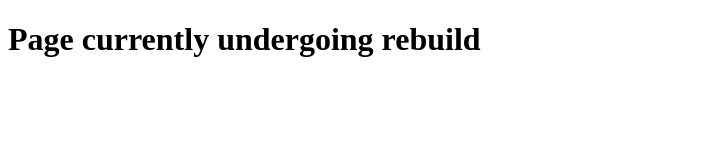
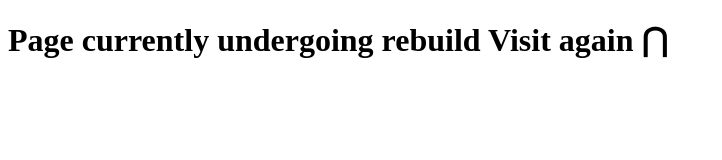
Before and after one commit to AlyxXsc/home, a plain HTML site: page main/index.html in a window 1280 px wide. Shown: the whole page, without its empty margins (0-722 px from the left). Drawn offline with Linux system fonts and the light colour scheme.

Commit message:
Update: Add Homepage Index Structur \ Testing: Word Wrap

```diff
--- a/main/index.html
+++ b/main/index.html
@@ -18,7 +18,9 @@
         <!-- -->
     </header>
     <body>
-        <h1>Page currently undergoing rebuild</h1>
+        <h1>Page currently undergoing rebuild
+            Visit again &xcap;
+        </h1>
         <!-- -->
     </body>
     <footer>
```
